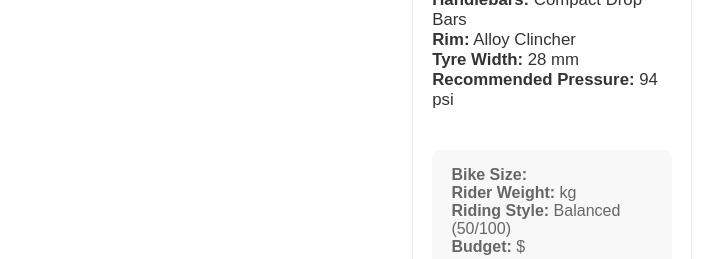
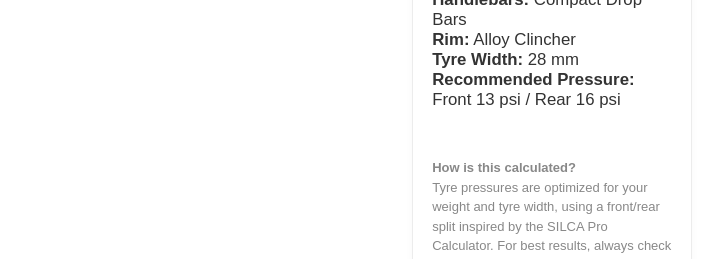
Before and after one commit to AlexHorne98/bike-builder, a Next.js app: page /results in a window 1280 px wide. Shown: the part 541-800 px from the top of the page, without its empty margins (282-1005 px from the left). Built offline with nearby package versions, Linux system fonts and the light colour scheme.

Commit message:
Upgrade to front/rear tyre pressure calculation inspired by SILCA, add info section

```diff
--- a/src/app/results/page.tsx
+++ b/src/app/results/page.tsx
@@ -47,6 +47,19 @@ const HANDLEBARS = [
   { name: "Endurance Bars", image: "/bike.png", price: 350, weight: 280 },
 ];
 
+// Helper for front/rear pressure (inspired by SILCA)
+function calcTyrePressure(riderWeight: number, tyreWidth: number) {
+  // Assume 55% rear, 45% front weight distribution for road bikes
+  const rearWeight = riderWeight * 0.55;
+  const frontWeight = riderWeight * 0.45;
+  // Base pressure formula: (weight in kg / tyre width in mm) * factor
+  // Factor is tuned for road tyres, adjust as needed
+  const factor = 1.1;
+  const rearPsi = Math.round((rearWeight / tyreWidth) * factor * 10);
+  const frontPsi = Math.round((frontWeight / tyreWidth) * factor * 10);
+  return { frontPsi, rearPsi };
+}
+
 export default function ResultsPage() {
   const params = useSearchParams();
   const bikeSize = params.get("bikeSize") || "";
@@ -63,9 +76,8 @@ export default function ResultsPage() {
   const totalWeight = selectedFrame.weight + selectedWheels.weight + selectedHandlebars.weight;
 
   const riderWeightNum = Number(riderWeight) || 75;
-  const wheelPressure = selectedWheels.recommendedPressure
-    ? selectedWheels.recommendedPressure(riderWeightNum)
-    : null;
+  const tyreWidth = selectedWheels.tyreWidth || 28;
+  const { frontPsi, rearPsi } = calcTyrePressure(riderWeightNum, tyreWidth);
 
   return (
     <>
@@ -110,8 +122,12 @@ export default function ResultsPage() {
             <li><strong>Handlebars:</strong> {selectedHandlebars.name}</li>
             <li><strong>Rim:</strong> {selectedWheels.rim}</li>
             <li><strong>Tyre Width:</strong> {selectedWheels.tyreWidth} mm</li>
-            <li><strong>Recommended Pressure:</strong> {wheelPressure ? `${wheelPressure} psi` : 'N/A'}</li>
+            <li><strong>Recommended Pressure:</strong> Front {frontPsi} psi / Rear {rearPsi} psi</li>
           </ul>
+          <div style={{ fontSize: 13, color: '#888', marginTop: 8, marginBottom: 8, lineHeight: 1.5 }}>
+            <strong>How is this calculated?</strong><br />
+            Tyre pressures are optimized for your weight and tyre width, using a front/rear split inspired by the <a href="https://silca.cc/pages/pro-tire-pressure-calculator?srsltid=AfmBOopV2OzvY2aWtLo41Jsc_jmWPO_NlRlKNHRUBPdXHH_EynP7DgCk" target="_blank" rel="noopener noreferrer">SILCA Pro Calculator</a>. For best results, always check your rim and tyre manufacturer’s limits.
+          </div>
           <div className={styles.resultsSummary}>
             <div><strong>Bike Size:</strong> {bikeSize}</div>
             <div><strong>Rider Weight:</strong> {riderWeight} kg</div>
```
